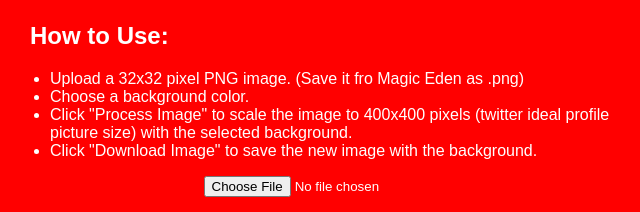
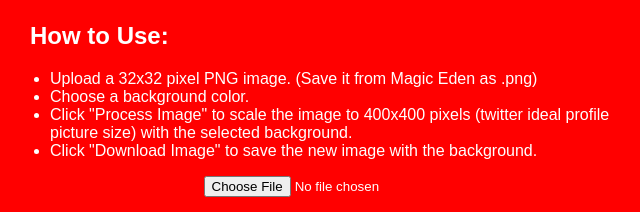
Before and after one commit to milkymind/mhi_background_editor, a plain HTML site: page index.html in a window 1280 px wide. Shown: the part 136-348 px from the top of the page, 310-950 px from the left. Drawn offline with Linux system fonts and the light colour scheme.

Commit message:
index.html

```diff
--- a/index.html
+++ b/index.html
@@ -39,7 +39,7 @@
         <div class="guide">
             <h2>How to Use:</h2>
             <ul>
-                <li>Upload a 32x32 pixel PNG image. (Save it fro Magic Eden as .png)</li>
+                <li>Upload a 32x32 pixel PNG image. (Save it from Magic Eden as .png)</li>
                 <li>Choose a background color.</li>
                 <li>Click "Process Image" to scale the image to 400x400 pixels (twitter ideal profile picture size) with the selected background.</li>
                 <li>Click "Download Image" to save the new image with the background.</li>
```
